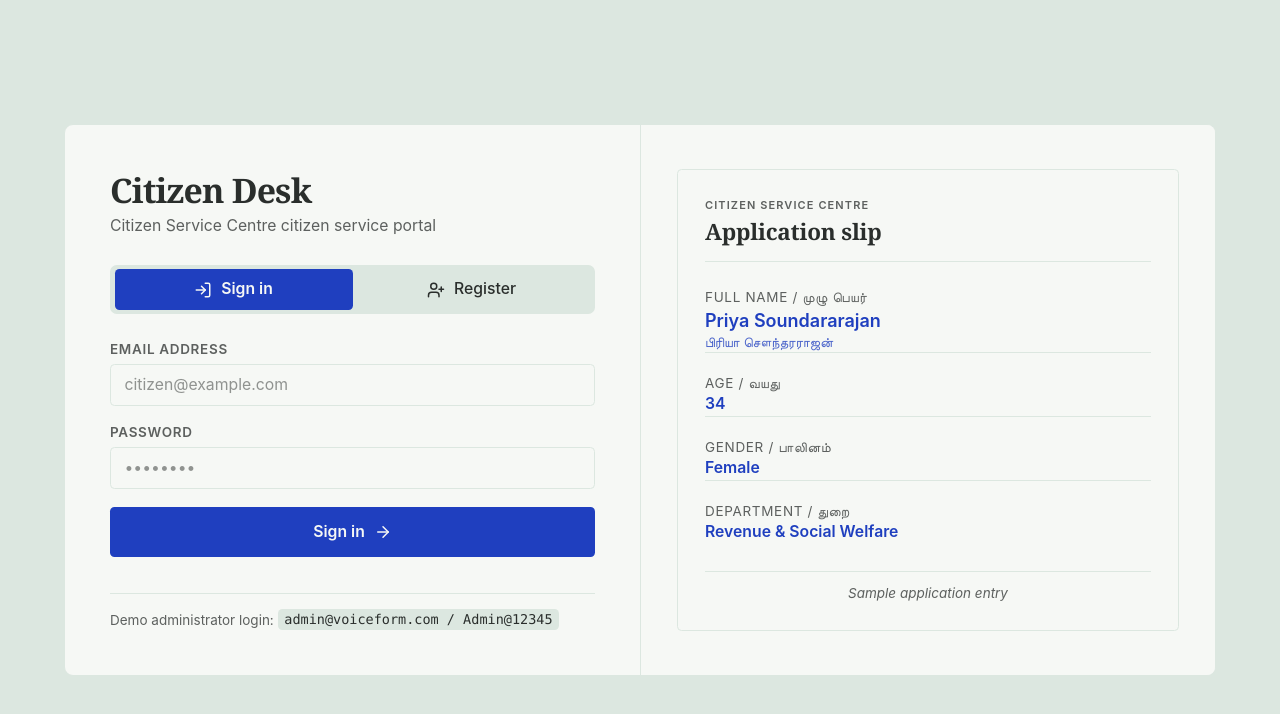
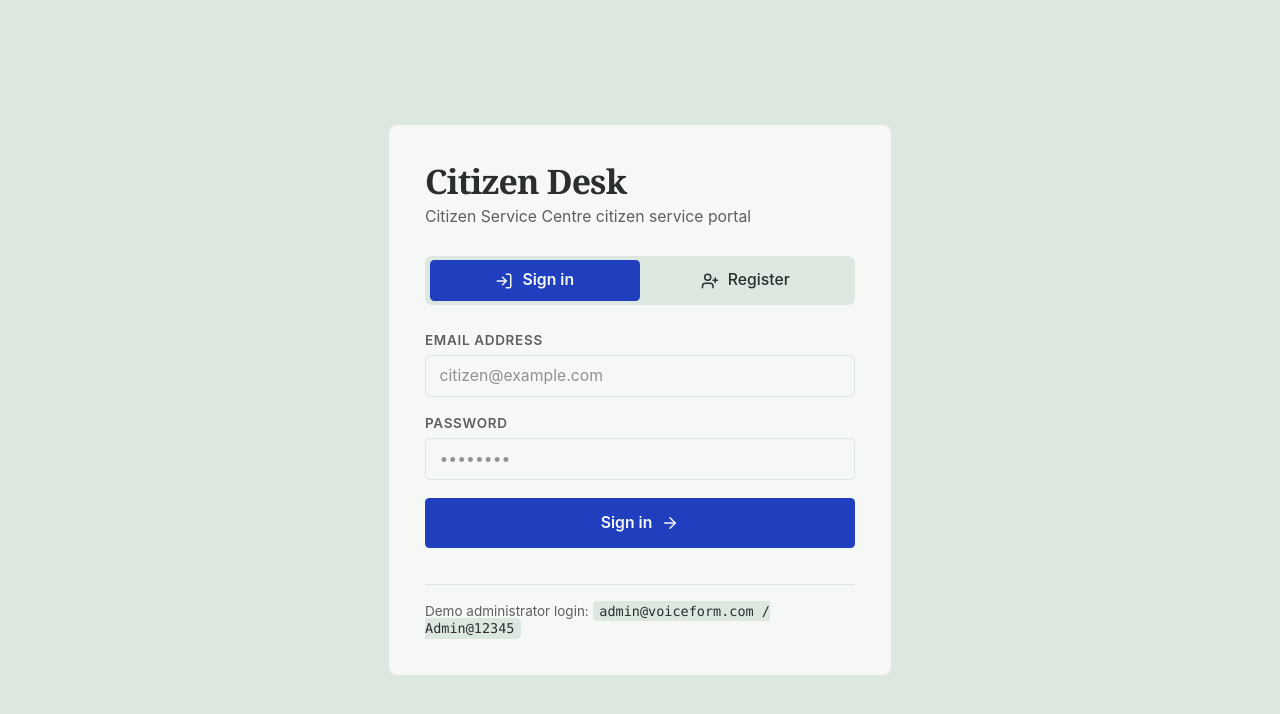
Before and after one commit to Soundar-rajan916/voice-form, a React (Vite) app in the folder frontend/: page /login in a window 1280 px wide. Shown: the top 714 px of the page. Built offline with nearby package versions, Linux system fonts and the light colour scheme.

Commit message:
chore(login): remove miniature preview slip and center login card

```diff
--- a/frontend/src/pages/Login.jsx
+++ b/frontend/src/pages/Login.jsx
@@ -42,9 +42,7 @@ export const Login = () => {
 
   return (
     <div className="min-h-screen bg-[#DCE7E0] flex items-center justify-center p-4 sm:p-6 lg:p-8 text-[#2A2E2C]">
-      <div className="w-full max-w-5xl bg-[#F6F8F5] border border-[#DCE7E0] rounded-lg sheet-shadow overflow-hidden grid grid-cols-1 md:grid-cols-2">
-        {/* Left Side: Plain Login/Register Form */}
-        <div className="p-6 sm:p-10 flex flex-col justify-between">
+      <div className="w-full max-w-md bg-[#F6F8F5] border border-[#DCE7E0] rounded-lg sheet-shadow p-6 sm:p-8 flex flex-col justify-between">
         <div>
           {/* Header */}
           <div className="mb-6">
@@ -149,48 +147,6 @@ export const Login = () => {
           <p>Demo administrator login: <code className="bg-[#DCE7E0] px-1.5 py-0.5 rounded text-[#2A2E2C]">admin@voiceform.com / Admin@12345</code></p>
         </div>
       </div>
-
-        {/* Right Side: Static Miniature Registration Slip */}
-        <div className="hidden md:flex bg-[#F6F8F5] border-l border-[#DCE7E0] p-8 flex-col justify-center select-none font-sans-ui">
-          <div className="bg-[#F6F8F5] border border-[#DCE7E0] rounded p-6 sheet-shadow relative">
-            <div className="border-b border-[#DCE7E0] pb-3 mb-4">
-              <span className="text-[11px] font-semibold text-[#2A2E2C]/75 uppercase tracking-widest block">
-                {brandConfig.officeName || brandConfig.hospitalName}
-              </span>
-              <h2 className="font-serif text-xl font-bold text-[#2A2E2C] mt-0.5">
-                Application slip
-              </h2>
-            </div>
-
-            <div className="space-y-3 text-sm divide-y divide-[#DCE7E0]">
-              <div className="pt-2">
-                <span className="text-xs text-[#2A2E2C]/75 block uppercase tracking-wider">Full name / முழு பெயர்</span>
-                <span className="text-[#1F3FBF] font-semibold text-base">Priya Soundararajan</span>
-                <span className="block text-xs text-[#1F3FBF]/80 tamil-text" lang="ta">பிரியா சௌந்தரராஜன்</span>
-              </div>
-
-              <div className="pt-2">
-                <span className="text-xs text-[#2A2E2C]/75 block uppercase tracking-wider">Age / வயது</span>
-                <span className="text-[#1F3FBF] font-semibold">34</span>
-              </div>
-
-              <div className="pt-2">
-                <span className="text-xs text-[#2A2E2C]/75 block uppercase tracking-wider">Gender / பாலினம்</span>
-                <span className="text-[#1F3FBF] font-semibold">Female</span>
-              </div>
-
-              <div className="pt-2">
-                <span className="text-xs text-[#2A2E2C]/75 block uppercase tracking-wider">Department / துறை</span>
-                <span className="text-[#1F3FBF] font-semibold">Revenue & Social Welfare</span>
-              </div>
-            </div>
-
-            <div className="mt-6 pt-3 border-t border-[#DCE7E0] text-center text-xs text-[#2A2E2C]/75 italic">
-              Sample application entry
-            </div>
-          </div>
-        </div>
-      </div>
     </div>
   );
 };
```
Lines whose indentation alone changed are shown as unchanged.
